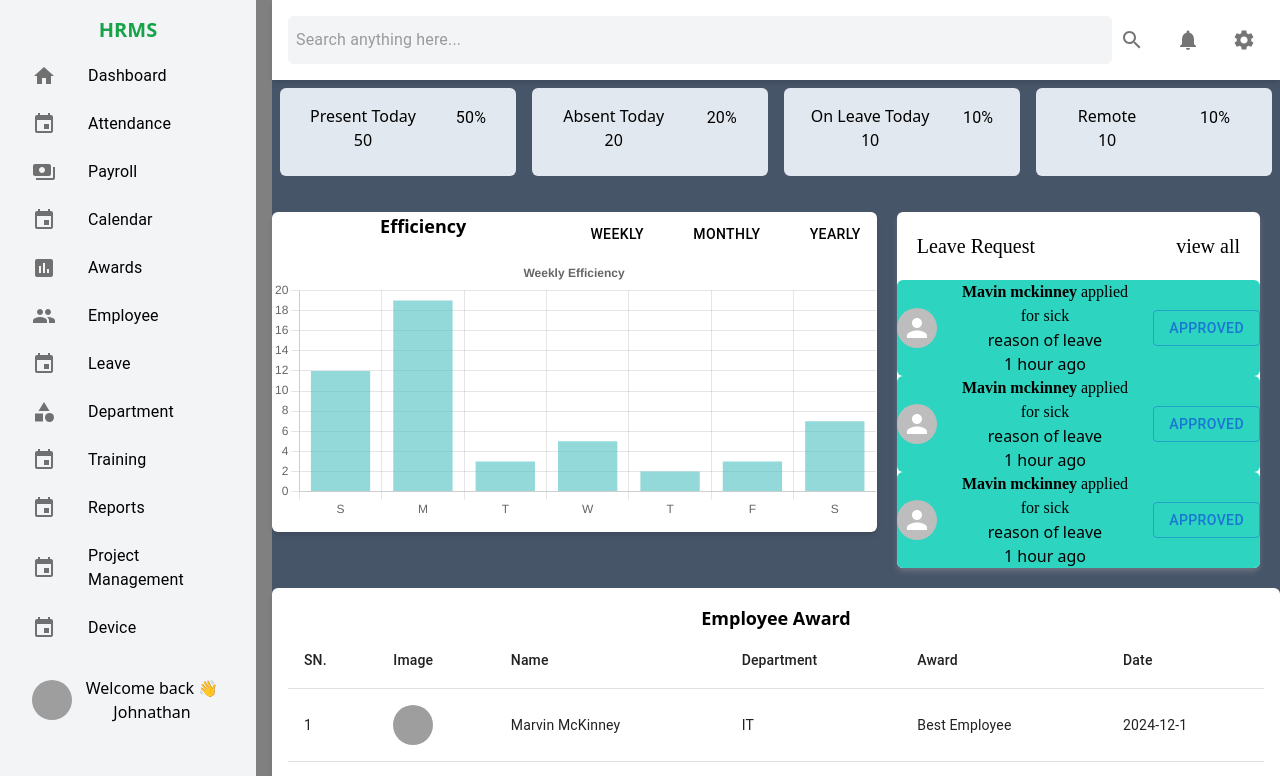
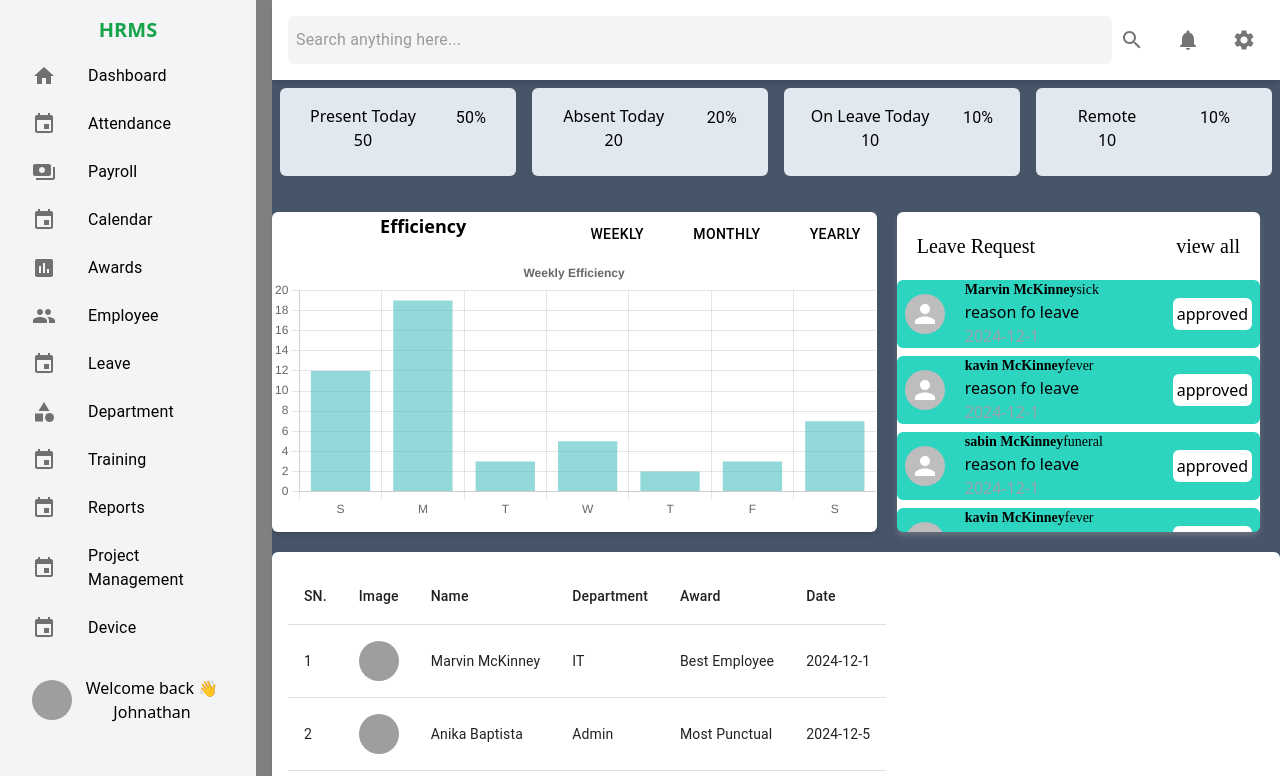
Before and after one commit to ohmprakashganesh/HRMS, a React (Create React App) app: page / in a window 1280 px wide. Shown: the top 776 px of the page. Built offline with nearby package versions, Linux system fonts and the light colour scheme; grey boxes are pictures that could not be loaded.

Commit message:
after some change in dashboard

```diff
--- a/src/Dashboard/Data.jsx
+++ b/src/Dashboard/Data.jsx
@@ -10,8 +10,8 @@ const employees = [
 
 const Data = () => {
   return (
-    <div className="p-4 mt-5  bg-white shadow-md rounded-md">
-      <h3 className="text-lg font-semibold">Employee Award</h3>
+    <div className="p-4 mt-5 w-full flex  bg-white shadow-md rounded-md">
+      <div>
       <Table>
         <TableHead>
           <TableRow>
@@ -36,8 +36,18 @@ const Data = () => {
           ))}
         </TableBody>
       </Table>
-      <Button variant="contained" className="mt-4">Download</Button>
-    </div>
+      <h3 className="text-lg font-semibold">Employee Award</h3>
+
+     <Button variant="contained" className="mt-4">Download</Button>
+   </div>
+   <div className='notice '>
+    <div></div>
+
+   </div>
+
+
+      </div>
+
   );
 };
 
--- a/src/Dashboard/Graphbody.jsx
+++ b/src/Dashboard/Graphbody.jsx
@@ -13,6 +13,14 @@ const GraphBody = () => {
     setChart(e);
    }
 
+   const employees = [
+    { name: 'Marvin McKinney', applied: 'sick', reason: 'reason fo leave', time: '2024-12-1' },
+    { name: 'kavin McKinney', applied: 'fever', reason: 'reason fo leave', time: '2024-12-1' },
+    { name: 'sabin McKinney', applied: 'funeral', reason: 'reason fo leave', time: '2024-12-1' },
+    { name: 'kavin McKinney', applied: 'fever', reason: 'reason fo leave', time: '2024-12-1' },
+    { name: 'sabin McKinney', applied: 'funeral', reason: 'reason fo leave', time: '2024-12-1' },
+    { name: 'rabin McKinney', applied: 'degeree ', reason: 'reason fo leave', time: '2024-12-1' },
+  ];
 
   const data = {
     labels: ['S', 'M', 'T', 'W', 'T', 'F', 'S'],
@@ -89,49 +97,27 @@ const GraphBody = () => {
       </div>
     </div>
 
-     <div className='col-span-2 mx-5 flex flex-col bg-white rounded-md shadow-md shadow-gray-500'>
-      <div className='flex j font-lora sm:text-xl justify-between p-5'><p >Leave Request</p> <button> view all</button></div>
-      <div className='flex flex-row gap-5 h-fit bg-teal-400 rounded-md items-center' >
-        <icon>
-       <Avatar></Avatar>
-        </icon>
-        <desc className='flex flex-col'>
-          <p className='w-full font-bold font-lora'>Mavin mckinney <span className='font-normal'>applied for sick</span></p>
-          <p className='w-full'>reason of leave</p>
-          <p className='w-full'>1 hour ago </p>
-        </desc>
-        <div>
-          <Button variant='outlined' color='primary'>approved</Button>
-        </div>
-      </div>
+     <div className='col-span-2 mx-5 flex flex-col max-h-80 overflow-y-auto bg-white rounded-md shadow-md shadow-gray-500'>
+      <div className='flex font-lora sm:text-xl justify-between  p-5'><p >Leave Request</p> <button> view all</button></div>
 
-      <div className='flex flex-row gap-5 h-fit bg-teal-400 rounded-md items-center' >
-        <icon>
-       <Avatar></Avatar>
-        </icon>
-        <desc className='flex flex-col'>
-          <p className='w-full font-bold font-lora'>Mavin mckinney <span className='font-normal'>applied for sick</span></p>
-          <p className='w-full'>reason of leave</p>
-          <p className='w-full'>1 hour ago </p>
-        </desc>
-        <div>
-          <Button variant='outlined' color='primary'>approved</Button>
-        </div>
-      </div>
+      { employees.map((data, index)=>(
+           <div key={index} className='flex mb-2 flex-row w-full  gap-5 h-fit bg-teal-400 rounded-md items-center' >
+           <icon className=" pl-2">
+          <Avatar></Avatar>
+           </icon>
+           <desc className='flex  justify-start flex-col w-3/5'>
+             <p className='w-full flex p-0 m-0 font-bold font-lora text-sm overflow-x-auto'>{data.name} <span className='font-normal'>{data.applied}</span></p>
+             <p className='w-full  flex'>{data.reason}</p>
+             <p className='w-full  flex text-gray-400' >{data.time} </p>
+           </desc>
+           <div className="">
+             <button className='bg-white rounded-md p-1 mr-2 ' variant='outlined' color='primary'>approved</button>
+           </div>
+         </div>
+      )
 
-      <div className='flex flex-row gap-5 h-fit bg-teal-400 rounded-md items-center' >
-        <icon>
-       <Avatar></Avatar>
-        </icon>
-        <desc className='flex flex-col'>
-          <p className='w-full font-bold font-lora'>Mavin mckinney <span className='font-normal'>applied for sick</span></p>
-          <p className='w-full'>reason of leave</p>
-          <p className='w-full'>1 hour ago </p>
-        </desc>
-        <div>
-          <Button variant='outlined' color='primary'>approved</Button>
-        </div>
-      </div>
+      )}
+
 
      </div>
 
```
